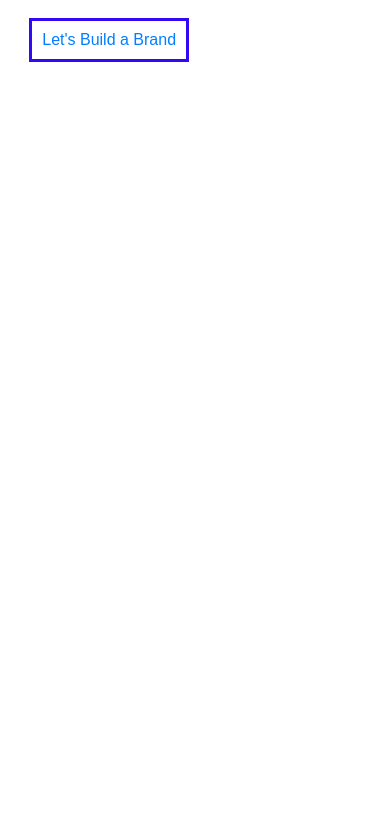
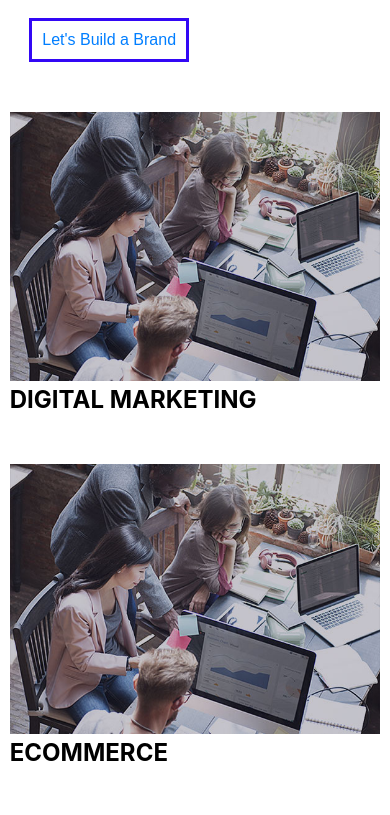
Before and after one commit to sazzadhossain1/solution-grid-new, a React (Create React App) app: page / in a window 390 px wide. Shown: the part 2774-3589 px from the top of the page. Before the commit the page ends 2836 px from the top, so only its background shows below. Built offline with nearby package versions, Linux system fonts and the light colour scheme.

Commit message:
second section responsive done

```diff
--- a/src/components/Home/Home.js
+++ b/src/components/Home/Home.js
@@ -12,8 +12,8 @@
     <div>
       <Banner></Banner>
       <FirstSection></FirstSection>
-      {/* <SecondSection></SecondSection>
-      <ThirdSection></ThirdSection> */}
+      <SecondSection></SecondSection>
+      {/* <ThirdSection></ThirdSection> */}
       {/* <ForthSection></ForthSection> */}
       {/* <FifthSection></FifthSection> */}
     </div>
--- a/src/components/SecondSection/SecondSection.css
+++ b/src/components/SecondSection/SecondSection.css
@@ -14,3 +14,18 @@
 .secondSection_grid_div div {
   text-align: left;
 }
+@media screen and (max-width: 1300px) {
+  .secondSection_grid_div {
+    grid-template-columns: repeat(2, 1fr);
+  }
+}
+@media screen and (max-width: 1060px) {
+  .secondSection_grid_div {
+    width: 95%;
+  }
+}
+@media screen and (max-width: 650px) {
+  .secondSection_grid_div {
+    grid-template-columns: 1fr;
+  }
+}
```
